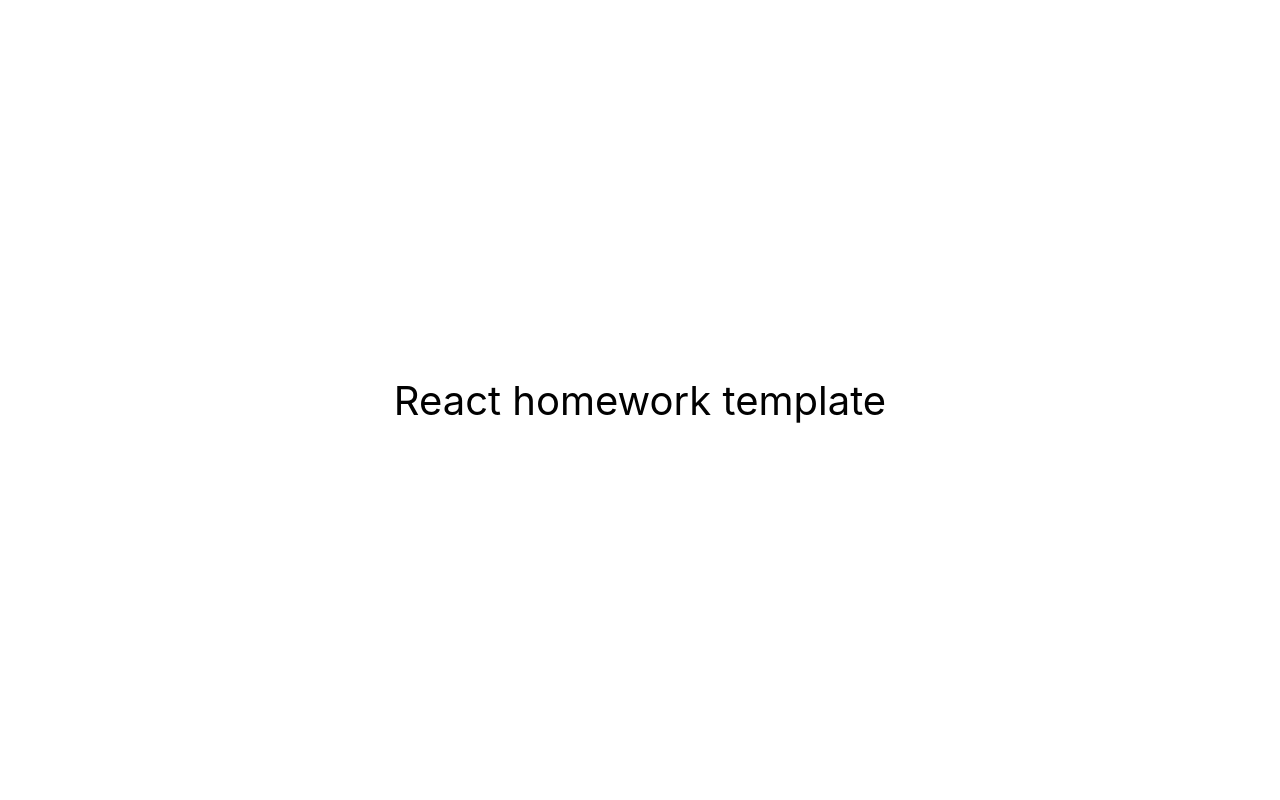
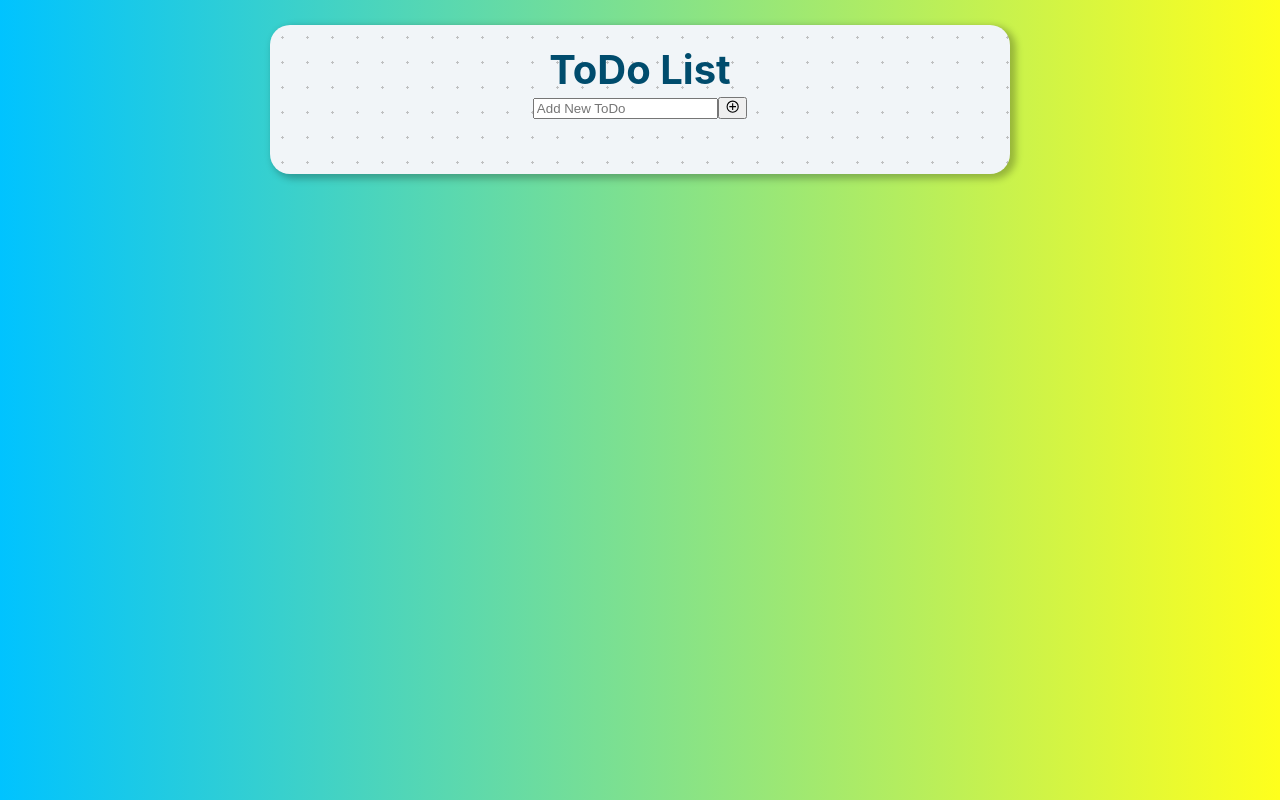
Before and after one commit to oliarosiak/todo-list-react-js, a React (Create React App) app: page / in a window 1280 px wide. Built offline with nearby package versions, Linux system fonts and the light colour scheme.

Commit message:
initial basic markup and styles

```diff
--- a/src/components/App.jsx
+++ b/src/components/App.jsx
@@ -1,10 +1,47 @@
-
+import { useState } from "react";
+import { GrAddCircle } from "react-icons/gr";
+import { RiDeleteBin5Line } from "react-icons/ri";
 import css from './App.module.css';
 
-export const App = () => {
+export default function App() {
+  const [newTodo, setNewTodo] = useState('');
+  const [todoList, setTodoList] = useState([]);
+
+  const inputTodoHandler = (event) => {
+    setNewTodo(event.target.value)
+  }
+
+  const formTodoHandler = (event) => {
+    event.preventDefault();
+    setTodoList(prevTodo => [...prevTodo, newTodo]);
+    setNewTodo('');
+  }
+
   return (
     <div className={css.App} >
-      React homework template
+      <h1>ToDo List</h1>
+      <form onSubmit={formTodoHandler} className={css.TodoForm} >
+        <label>
+          <input
+            type="text"
+            placeholder="Add New ToDo"
+            value={newTodo}
+            onChange={inputTodoHandler}
+          ></input>
+        </label>
+        <button type='submit'><GrAddCircle /></button>
+      </form>
+
+      <ul className={css.TodoList} >
+        {todoList.map(todo => (
+          <li key={todo} className={css.TodoListItem} >
+            <input type='checkbox' />
+            <span>{todo}</span>
+            <button type='button'><RiDeleteBin5Line /></button>
+          </li>
+        ))}
+      </ul>
     </div>
   );
-};
+
+}
--- a/src/components/App.module.css
+++ b/src/components/App.module.css
@@ -1,8 +1,37 @@
 .App {
-  height: 100vh;
+  width: 700px;
+  margin: 0 auto;
+  padding: 20px;
   display: flex;
-  justify-content: center;
+  flex-direction: column;
+  justify-content: flex-start;
   align-items: center;
-  font-size: 40px;
-  color: #010101;
+  font-size: 20px;
+  color: #004c6d;
+  background: #f1f5f8;
+  background-image: radial-gradient(#bfc0c1 7.2%, transparent 0);
+  background-size: 25px 25px;
+  border-radius: 20px;
+  box-shadow: 4px 3px 7px 2px #00000040;
 }
+
+.TodoForm{
+    margin-bottom: 15px;
+}
+
+.TodoList{
+    width: 100%;
+    padding: 10px 30px;
+}
+.TodoListItem{
+    padding: 4px 16px;
+    display: flex;
+    justify-content: space-between;
+    font-weight: 500;
+    border-radius: 8px;
+    background-color: #7aa6c28a;
+}
+
+.TodoListItem:not(:last-child){
+    margin-bottom: 5px;
+}
--- a/src/index.css
+++ b/src/index.css
@@ -7,9 +7,41 @@
     sans-serif;
   -webkit-font-smoothing: antialiased;
   -moz-osx-font-smoothing: grayscale;
+  box-sizing: border-box;
+
+  padding-top: 25px;
+  background: linear-gradient(to right, #00c3ff, #ffff1c);
 }
 
 code {
   font-family: source-code-pro, Menlo, Monaco, Consolas, 'Courier New',
     monospace;
 }
+
+img {
+  display: block;
+  height: auto;
+  max-width: 100%;
+}
+
+ul,
+ol {
+  margin: 0;
+  padding-left: 0;
+  list-style-type: none;
+}
+
+a {
+  display: block;
+  text-decoration: none;
+}
+
+p,
+h1,
+h2,
+h3,
+h4,
+h5,
+h6 {
+  margin: 0;
+}
--- a/src/index.js
+++ b/src/index.js
@@ -1,6 +1,6 @@
 import React from 'react';
 import ReactDOM from 'react-dom/client';
-import { App } from 'components/App';
+import App from 'components/App';
 import './index.css';
 
 ReactDOM.createRoot(document.getElementById('root')).render(
```
